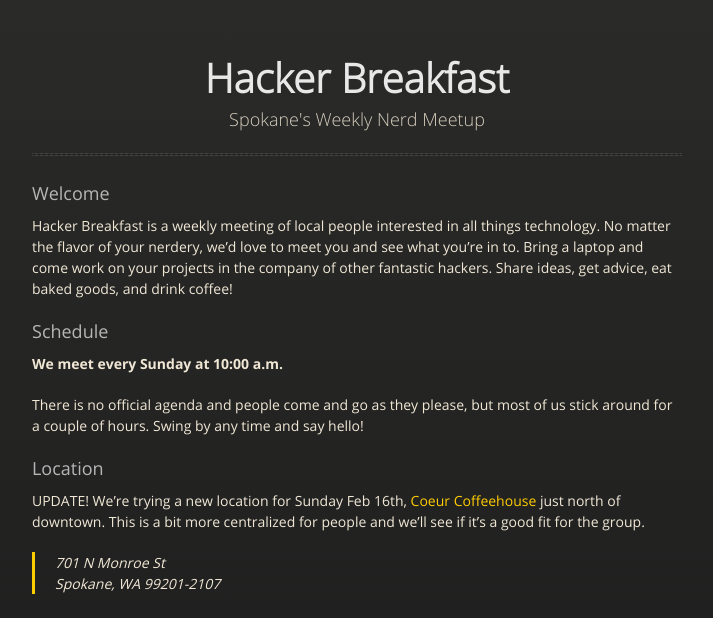
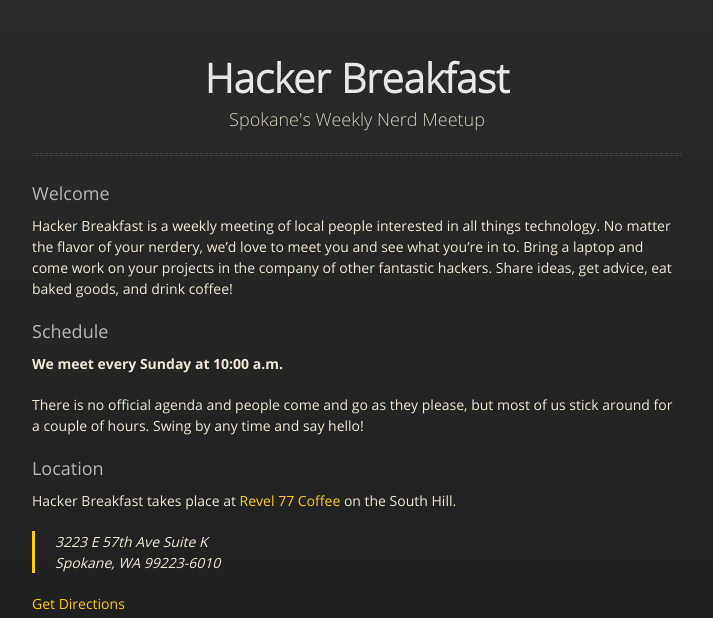
Before and after one commit to elasticdog/hackerbreakfast, a Jekyll site: the page built from index.md, in a window 1280 px wide. Shown: the top 618 px of the page, without its empty margins (283-996 px from the left). Built offline with Jekyll 4.4.1, drawn with Linux system fonts in a browser that asks for light colours; nearby versions of some CDN libraries.

Commit message:
Revert "Update location temporarily to Coeur Coffeehouse"
This reverts commit 0a0af25895b05e9fe0a342c981784542a1d594b9.

```diff
--- a/index.md
+++ b/index.md
@@ -5,28 +5,24 @@ title: Hacker Breakfast
 
 ### Welcome
 
-Hacker Breakfast is a weekly meeting of local people interested in all things
-technology. No matter the flavor of your nerdery, we'd love to meet you and see
-what you're in to. Bring a laptop and come work on your projects in the company
-of other fantastic hackers. Share ideas, get advice, eat baked goods, and drink
-coffee!
+Hacker Breakfast is a weekly meeting of local people interested in all things technology. No matter the flavor of your nerdery, we'd love to meet you and see what you're in to. Bring a laptop and come work on your projects in the company of other fantastic hackers. Share ideas, get advice, eat baked goods, and drink coffee!
 
 ### Schedule
 
 **We meet every Sunday at 10:00 a.m.**
 
-There is no official agenda and people come and go as they please, but most of
-us stick around for a couple of hours. Swing by any time and say hello!
+There is no official agenda and people come and go as they please, but most of us stick around for a couple of hours. Swing by any time and say hello!
 
 ### Location
 
-UPDATE! We're trying a new location for Sunday Feb 16th,
-[Coeur Coffeehouse](http://coeurcoffeehouse.com) just north of downtown. This
-is a bit more centralized for people and we'll see if it's a good fit for the
-group.
+Hacker Breakfast takes place at [Revel 77 Coffee](http://www.revel77coffee.com/) on the South Hill.
 
-> 701 N Monroe St<br>
-> Spokane, WA  99201-2107
+> 3223 E 57th Ave Suite K<br>
+> Spokane, WA  99223-6010
+
+[Get Directions](http://maps.google.com/maps?ie=UTF8&cid=693353392549540379&q=Revel+77+Coffee&gl=US&hl=en&t=m&z=15&vpsrc=0&iwloc=A&f=d&daddr=Revel+77+Coffee,+3223+East+57th+Avenue,+Spokane,+WA+99223&geocode=%3BCen4sUGhQM2CFWNa1gIdVi4B-SlvshVKBiOeVDEbMrqqPEmfCQ)
+
+<p><iframe width="650" height="350" frameborder="0" scrolling="no" marginheight="0" marginwidth="0" src="http://maps.google.com/maps?ie=UTF8&amp;cid=693353392549540379&amp;q=Revel+77+Coffee&amp;gl=US&amp;hl=en&amp;t=m&amp;ll=47.606134,-117.359862&amp;spn=0.010127,0.027895&amp;z=15&amp;iwloc=A&amp;output=embed">&nbsp;</iframe></p>
 
 ### Contact
 
```
